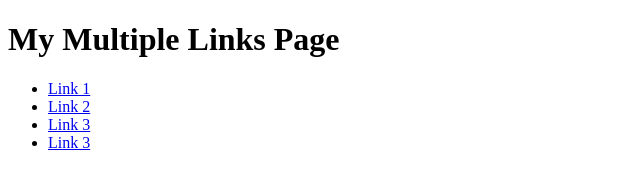
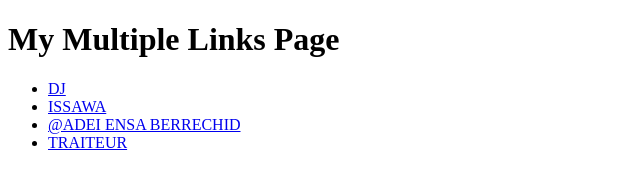
Before and after one commit to ADEI-ENSA-BERRECHID/ADEI-ENSA-BERRECHID.github.io, a plain HTML site: page index.html.html in a window 1280 px wide. Shown: the whole page, without its empty margins (0-640 px from the left). Drawn offline with Linux system fonts and the light colour scheme.

Commit message:
index.html

```diff
--- a/index.html.html
+++ b/index.html.html
@@ -9,10 +9,10 @@
     <h1>My Multiple Links Page</h1>
 
     <ul>
-        <li><a href="https://www.instagram.com/dj.soufiane.trs/">Link 1</a></li>
-        <li><a href="https://www.instagram.com/othmane.alaoui.1804/">Link 2</a></li>
-        <li><a href="https://www.instagram.com/adei.ensaberrechid/">Link 3</a></li>
-	<li><a href="https://www.instagram.com/afrah_moulay_ismail/">Link 3</a></li>
+        <li><a href="https://www.instagram.com/dj.soufiane.trs/">DJ</a></li>
+        <li><a href="https://www.instagram.com/othmane.alaoui.1804/">ISSAWA</a></li>
+        <li><a href="https://www.instagram.com/adei.ensaberrechid/">@ADEI ENSA BERRECHID</a></li>
+	<li><a href="https://www.instagram.com/afrah_moulay_ismail/">TRAITEUR</a></li>
     </ul>
 
 </body>
```
